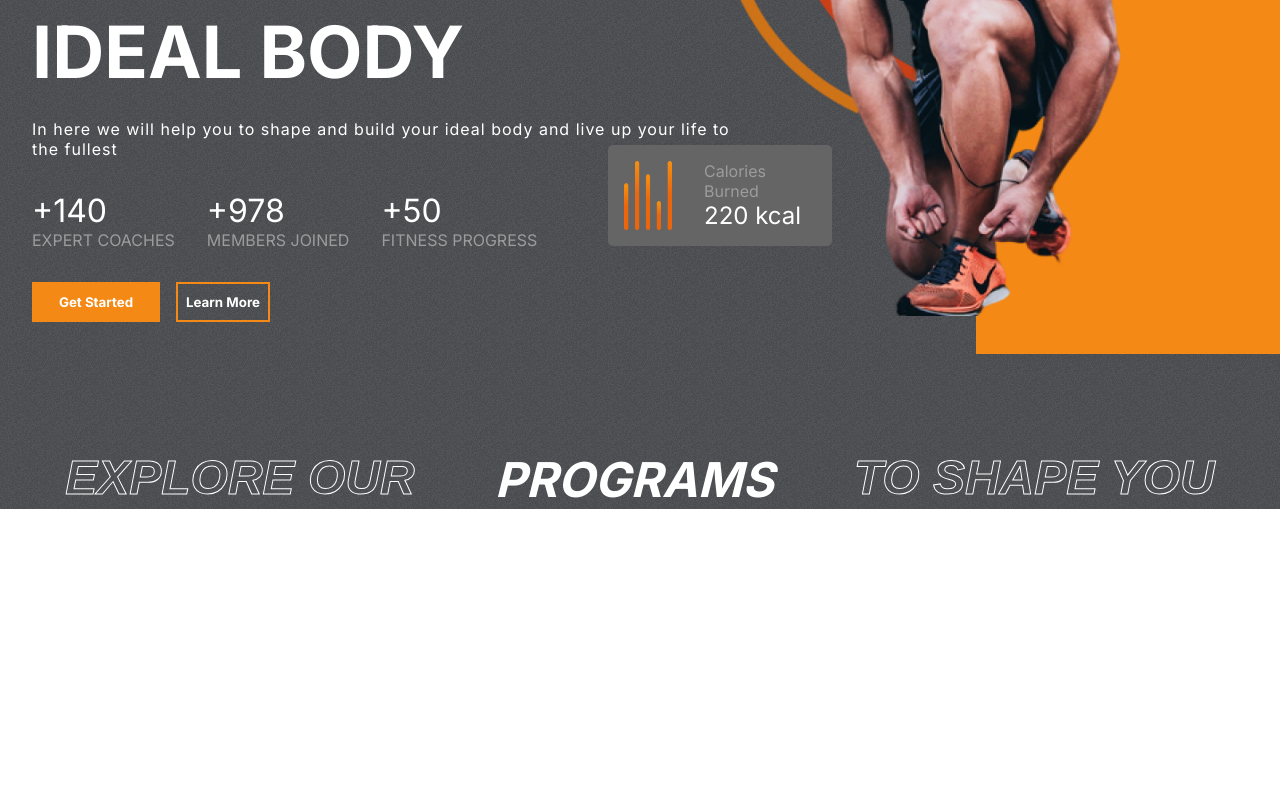
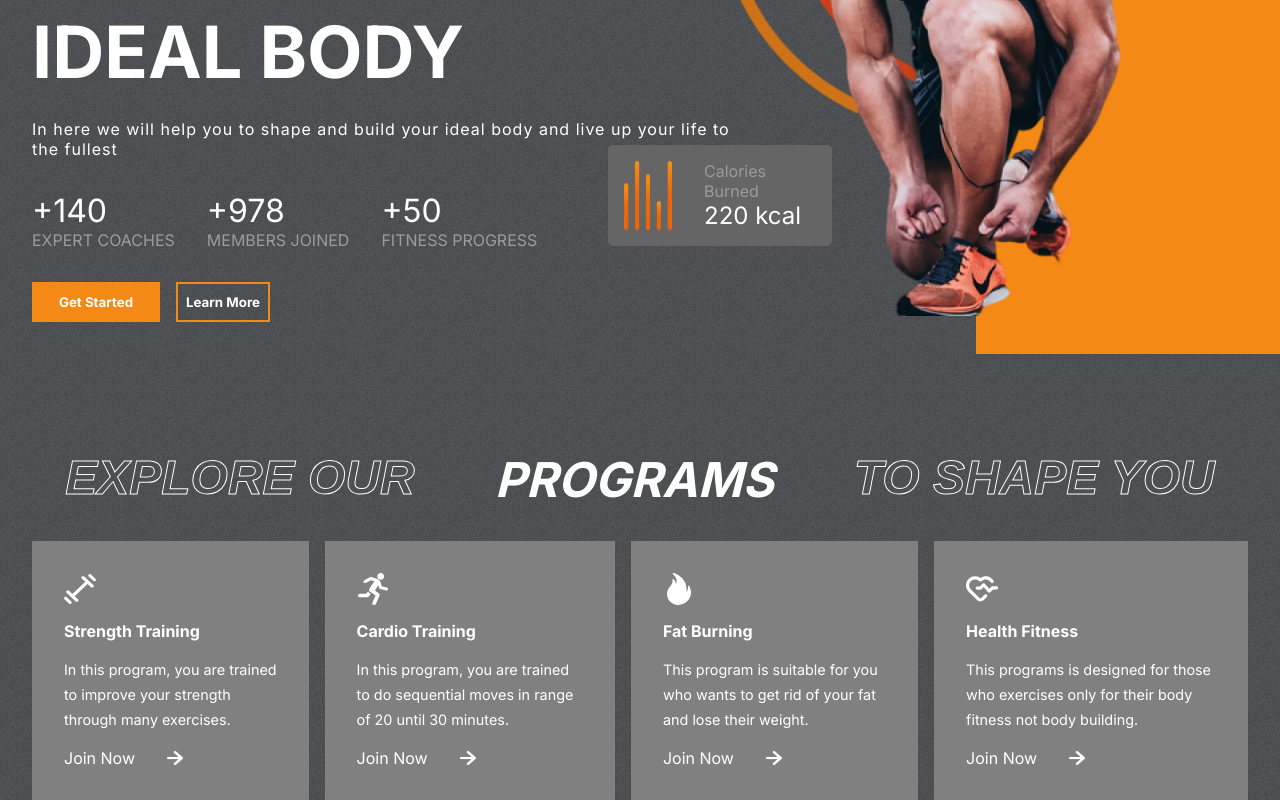
Before and after one commit to Edwin574/Gym-website, a React (Create React App) app: page / in a window 1280 px wide. Shown: the part 367-1167 px from the top of the page. Before the commit the page ends 876 px from the top, so only its background shows below. Built offline with nearby package versions, Linux system fonts and the light colour scheme.

Commit message:
done with programs part

```diff
--- a/src/components/Programs/Programs.css
+++ b/src/components/Programs/Programs.css
@@ -14,3 +14,41 @@
     text-transform: uppercase;
     font-style: italic;
 }
+.program-categories{
+    display: flex;
+    gap: 1rem;
+}
+.category{
+    display: flex;
+    flex-direction: column;
+    background-color: gray;
+    padding: 2rem;
+    gap: 1rem;
+    color: white;
+    justify-content: space-between;
+}
+.category>:nth-child(1){
+    width: 2rem;
+    height: 2rem;
+    fill: white;
+}
+.category>:nth-child(2){
+    font-size: 1rem;
+    font-weight: bold;
+}
+.category>:nth-child(3){
+    font-size: 0.9rem;
+    line-height: 25px;
+}
+.join-now{
+    display: flex;
+    align-items: center;
+    gap: 2rem;
+}
+.join-now>img{
+    width: 1rem;
+}
+.category:hover{
+    background:var(--planCard);
+    cursor: pointer;
+}
--- a/src/components/Programs/Programs.js
+++ b/src/components/Programs/Programs.js
@@ -1,7 +1,8 @@
 import React from 'react';
 
 import "./Programs.css"
-import {programsData} from "../../data/programsData"
+import { programsData } from "../../data/programsData"
+import RightArrow from "../../assets/rightArrow.png"
 
 function Programs() {
   return (
@@ -12,7 +13,17 @@
               <span>Programs</span>
               <span className='stroke-text'>to shape you</span>
           </div>
-
+          <div className='program-categories'>
+              {programsData.map((program) => {
+                  return(
+                  <div className='category'>
+                      {program.image}
+                      <span>{program.heading}</span>
+                          <span>{program.details}</span>
+                          <div className='join-now'><span>Join Now</span><img src={RightArrow} alt="arrow illustration"/></div>
+                  </div>)
+          })}
+          </div>
     </div>
   );
 }
```
